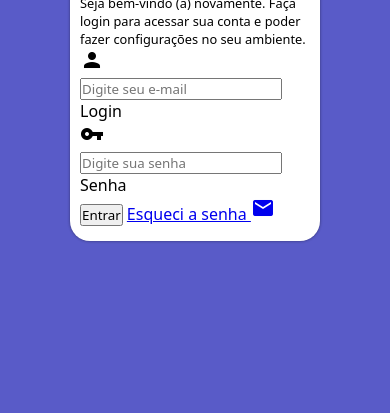
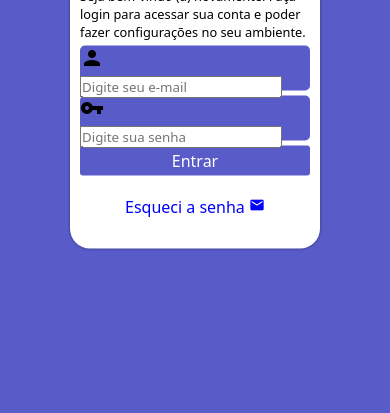
Before and after one commit to var-luan/projeto-login, a plain HTML site: page index.html in a window 390 px wide. Shown: the part 431-844 px from the top of the page. Drawn offline with Linux system fonts and the light colour scheme.

Commit message:
colocando alturas e tornando mais responsivo

```diff
--- a/estilos/style.css
+++ b/estilos/style.css
@@ -34,7 +34,7 @@ section#login {
 
     background-color: white;
     width: 250px;
-    height: 500px;
+    height: 515px;
     border-radius: 20px;
     box-shadow: 0px 0px 3px rgba(0, 0, 0, 0.452);
 
@@ -63,3 +63,52 @@ div#formulario > h1 {
 div#formulario > p {
     font-size: 0.8em;
 }
+
+form > div.campo {
+    background-color: #595bc8;
+    width: 100%;
+    display: block;
+    height: 45px;
+    border-radius: 5px;
+    margin: 5px 0px;
+}
+
+div.campo > label {
+    display: none;
+}
+
+form > input[type=submit] {
+    display: block;
+    font-size: 1em;
+    width: 100%;
+    height: 30px;
+    background-color: #595bc8;
+    color: white;
+    border: none;
+    border-radius: 3px;
+    cursor: pointer;
+}
+
+form > input[type=submit]:hover {
+    background-color: black;
+}
+
+form > a.botao {
+    text-align: center;
+    display: block;
+    font-size: 1em;
+    width: 100%;
+    height: 30px;
+    text-decoration: none;
+    color: blue;
+    padding-top: 10px;
+    margin-top: 10px;
+}
+
+form > a.botao:hover {
+    background-color: rgb(78, 71, 71);
+}
+
+form > a.botao > span {
+    font-size: 1em;
+}
--- a/index.html
+++ b/index.html
@@ -29,7 +29,7 @@
                         <label for="isenha">Senha</label>
                     </div>
                     <input type="submit" value="Entrar">
-                    <a href="esqueci.html">
+                    <a href="esqueci.html" class="botao">
                         Esqueci a senha <span class="material-icons">mail</span>
                     </a>
                 </form>
```
